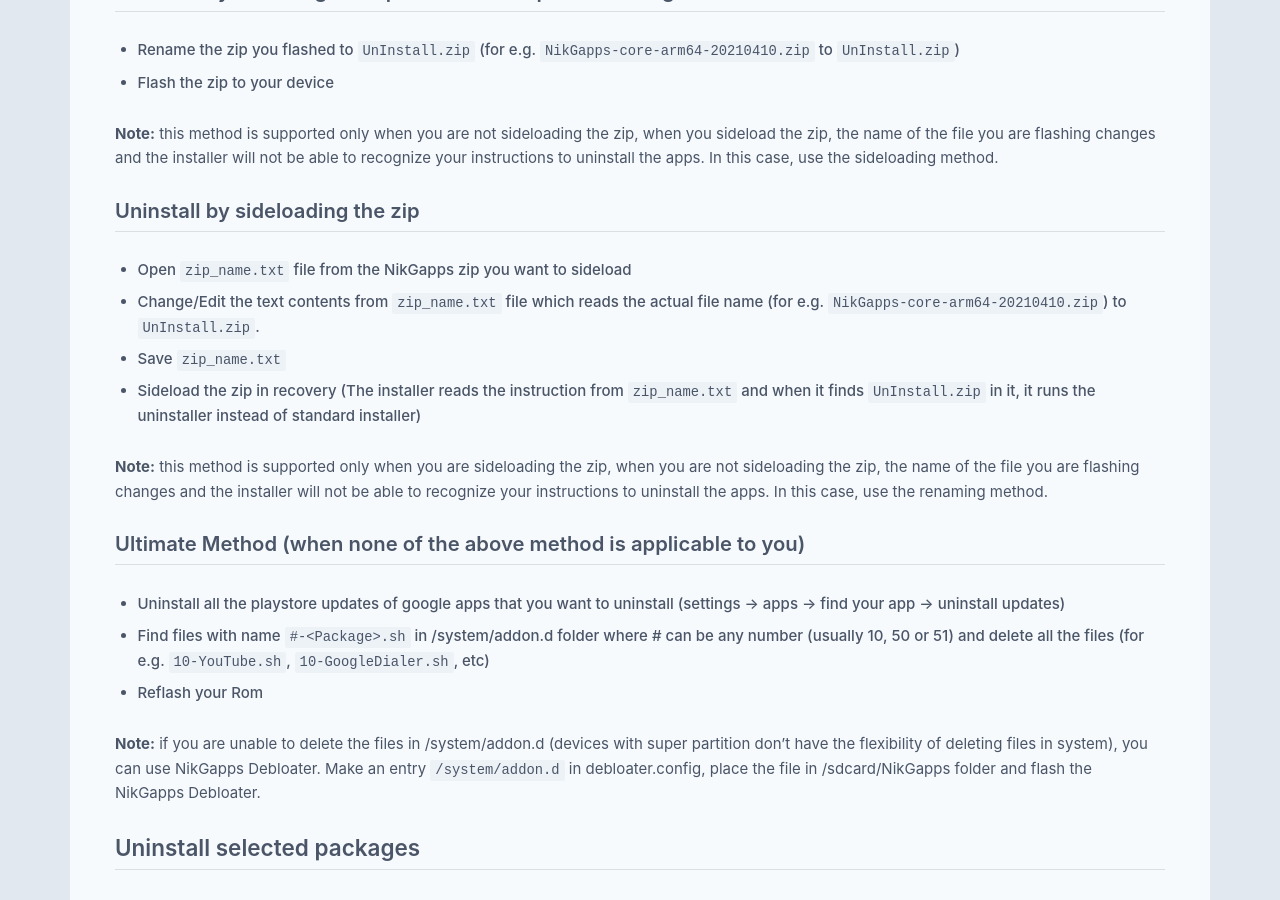
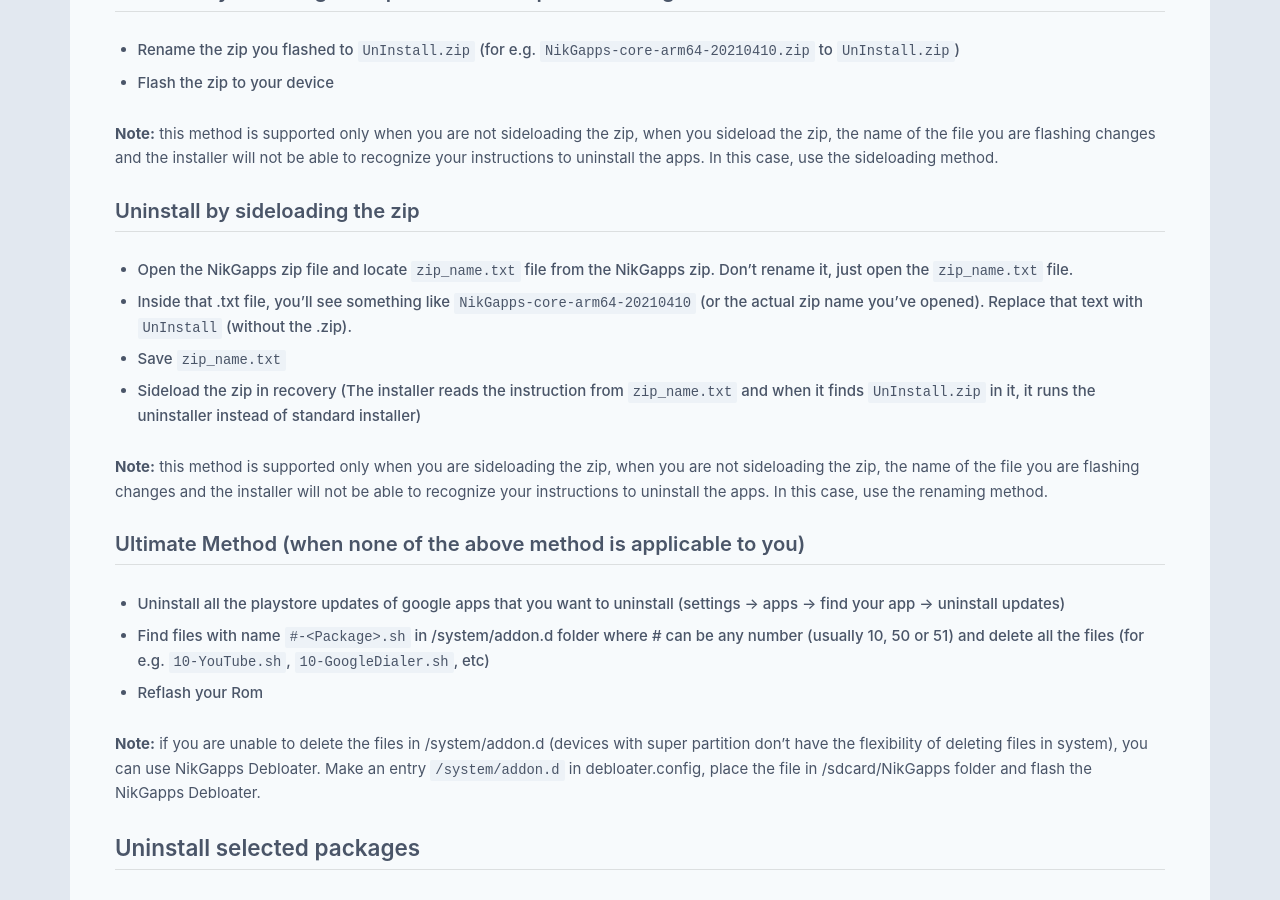
Before and after one commit to nikgapps/nikgapps.github.io, a Jekyll site: the page built from _posts/2023-03-04-Uninstall-NikGapps.md, in a window 1280 px wide and 900 px high, scrolled down 1182 px. Built offline with Jekyll 4.4.1, drawn with Linux system fonts in a browser that asks for light colours; some web fonts are replaced; some of the changed text lies outside the part shown.

Commit message:
Update the instructions of uninstalling the gapps via sideloading

```diff
--- a/_posts/2023-03-04-Uninstall-NikGapps.md
+++ b/_posts/2023-03-04-Uninstall-NikGapps.md
@@ -27,8 +27,8 @@
 **Note:** this method is supported only when you are not sideloading the zip, when you sideload the zip, the name of the file you are flashing changes and the installer will not be able to recognize your instructions to uninstall the apps. In this case, use the sideloading method.
 
 ### Uninstall by sideloading the zip
-- Open `zip_name.txt` file from the NikGapps zip you want to sideload
-- Change/Edit the text contents from `zip_name.txt` file which reads the actual file name (for e.g. `NikGapps-core-arm64-20210410.zip`) to `UnInstall.zip`.
+- Open the NikGapps zip file and locate `zip_name.txt` file from the NikGapps zip. Don't rename it, just open the `zip_name.txt` file.
+- Inside that .txt file, you'll see something like `NikGapps-core-arm64-20210410` (or the actual zip name you've opened). Replace that text with `UnInstall` (without the .zip).
 - Save `zip_name.txt`
 - Sideload the zip in recovery (The installer reads the instruction from `zip_name.txt` and when it finds `UnInstall.zip` in it, it runs the uninstaller instead of standard installer)
 
@@ -60,7 +60,7 @@
 **Note:** this method is supported only when you are not sideloading the zip, when you sideload the zip, the name of the file you are flashing changes and the installer will not be able to recognize your instructions to uninstall the apps. In this case, use the sideloading method.
 
 ### Uninstall by sideloading the zip
-- Edit `zip_name.txt` file in the zip and rename the actual file name to `UnInstall.zip` (for e.g. `YouTube.zip` to `UnInstall.zip`)
+- Edit `zip_name.txt` file in the zip and rename the actual file name inside `zip_name.txt` to `UnInstall.zip` (for e.g. `YouTube` to `UnInstall.zip`)
 - Sideload the zip in recovery
 
 **Note:** this method is supported only when you are sideloading the zip, when you are not sideloading the zip, the name of the file you are flashing changes and the installer will not be able to recognize your instructions to uninstall the apps. In this case, use the renaming method.
```
